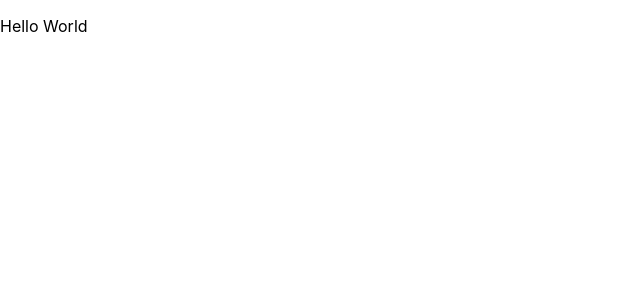
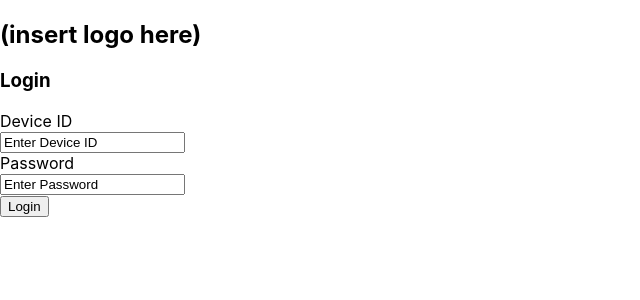
Before and after one commit to CXl0l0/Orbital24-6028-LeLees, a React (Create React App) app: page / in a window 1280 px wide. Shown: the top 300 px of the page, without its empty margins (0-640 px from the left). Built offline with nearby package versions, Linux system fonts and the light colour scheme.

Commit message:
simple login interface, no logic applied

```diff
--- a/src/App.js
+++ b/src/App.js
@@ -1,9 +1,12 @@
-import logo from './logo.svg';
-import './App.css';
+import logo from "./logo.svg";
+import "./App.css";
+import LoginForm from "./components/Login Form/LoginForm";
 
 function App() {
   return (
-    <p> Hello World</p>
+    <div>
+      <LoginForm />
+    </div>
   );
 }
 
--- /dev/null
+++ b/src/components/Login Form/LoginForm.jsx
@@ -0,0 +1,13 @@
+import LoginID from "./LoginID";
+
+function LoginForm() {
+  return (
+    <>
+      <h2>(insert logo here)</h2>
+      <h3>Login</h3>
+      <LoginID />
+    </>
+  );
+}
+
+export default LoginForm;
--- /dev/null
+++ b/src/components/Login Form/LoginID.jsx
@@ -0,0 +1,34 @@
+import { useState } from "react";
+
+const LoginID = () => {
+  const [deviceID, setDeviceID] = useState("Enter Device ID");
+  const [password, setPassword] = useState("Enter Password");
+
+  return (
+    <>
+      <div>
+        Device ID
+        <form>
+          <input
+            value={deviceID}
+            onChange={(e) => setDeviceID(e.target.value)}
+          ></input>
+        </form>
+      </div>
+      <div>
+        Password
+        <form>
+          <input
+            value={password}
+            onChange={(e) => setPassword(e.target.value)}
+          ></input>
+        </form>
+      </div>
+      <div>
+        <button>Login</button>
+      </div>
+    </>
+  );
+};
+
+export default LoginID;
```
